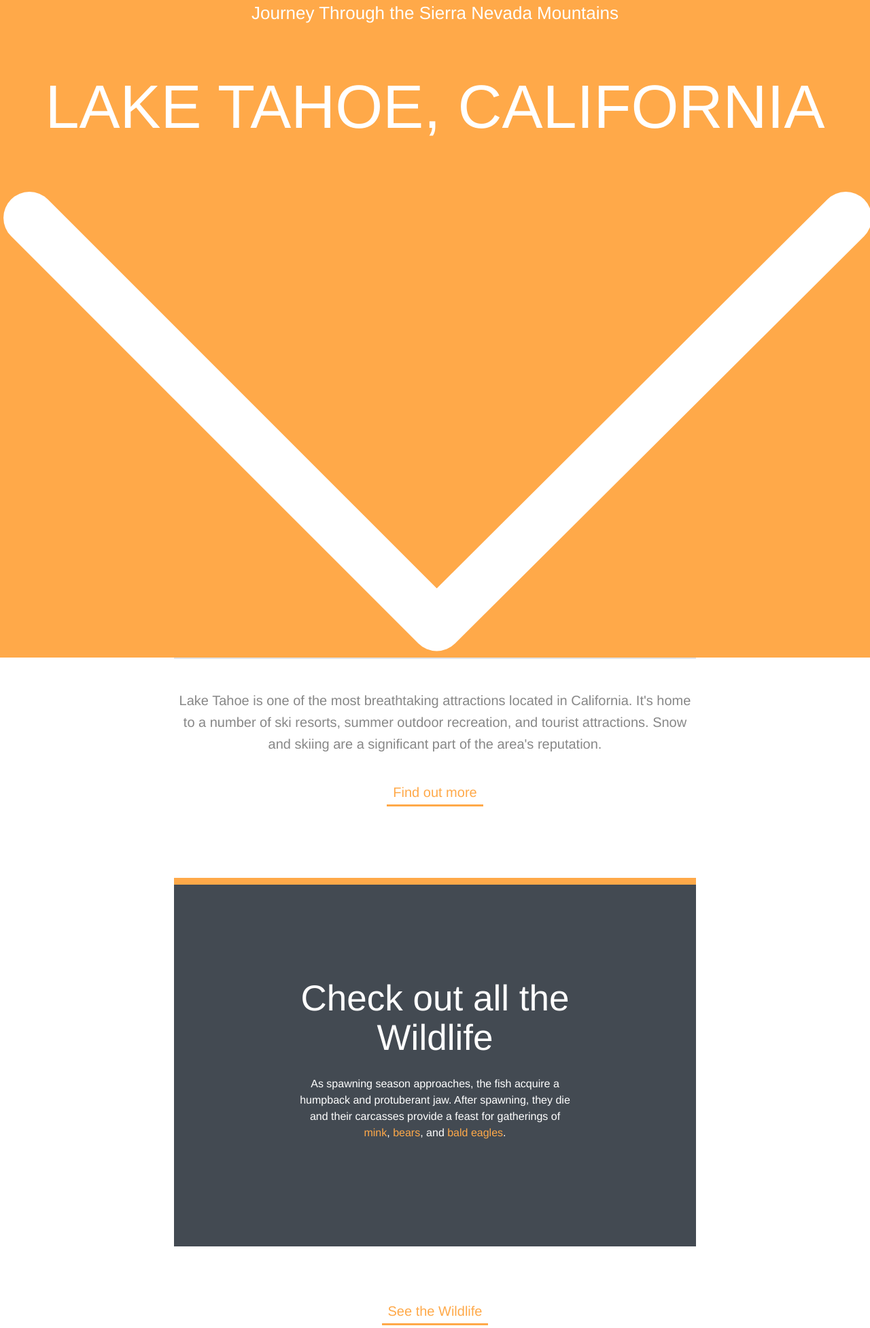
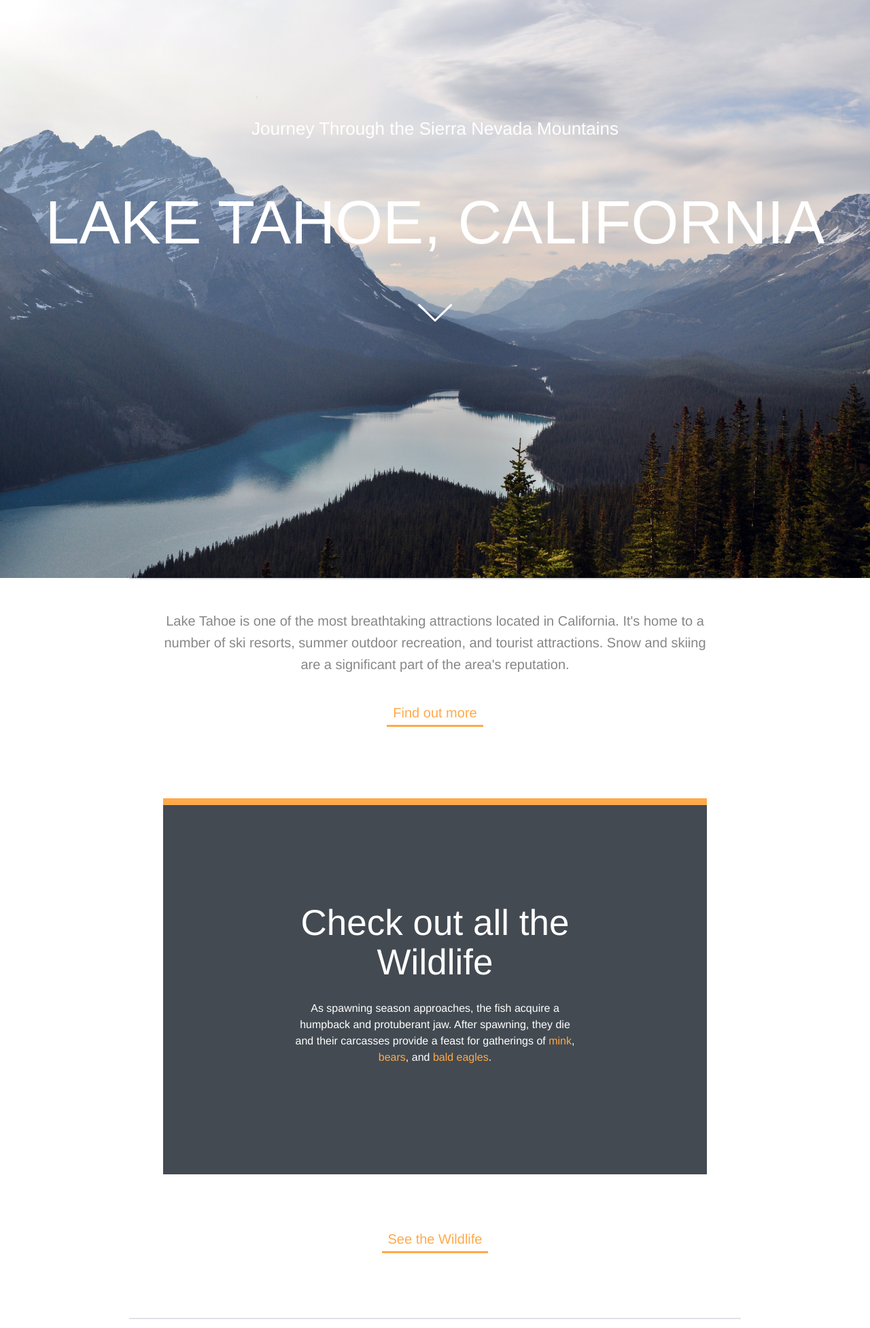
Before and after one commit to llogan382/practice-code, a PHP site: page /intro-css-course-treehouse/index.html in a window 1280 px wide. Shown: the top 1953 px of the page at 68% size. Run offline with PHP 8.4, Linux system fonts and the light colour scheme.

Commit message:
Commit for background images

```diff
--- a/intro-css-course-treehouse/css/style.css
+++ b/intro-css-course-treehouse/css/style.css
@@ -1,4 +1,7 @@
 /* Base Styles -------------------- */
+* {
+  box-sizing: border-box;
+}
 
 body {
     color: #878787;
@@ -27,8 +30,13 @@ body {
     line-height: 1.2;
     margin-bottom: 1.7em; /* 34px */
   }
+  img {
+    max-width: 100%;
+    margin-bottom: 20px;
+  }
 
   /* Pseudo-classes ------------------ */
+
 
   a:link {
     color: rgb(255, 169, 73);
@@ -51,6 +59,11 @@ body {
 
   .main-header {
     background-color: #ffa949;
+    padding-top: 170px;
+    height: 850px;
+    background-image: url('../img/mountains.jpg');
+    background-size: cover;
+    background-repeat: no-repeat;
   }
 
   .title {
@@ -102,8 +115,11 @@ body {
 
   .primary-content,
   .secondary-content {
-    width: 60%;
+    width: 75%;
+    padding-left: 50px;
+    padding-right: 50px;
     margin: auto;
+    max-width: 900px;
   }
 
   .wildlife {
@@ -113,3 +129,7 @@ body {
     border-top: 10px solid #ffa949;
     margin: 105px 0 60px;
   }
+
+  .arrow {
+    width: 50px;
+  }
--- a/intro-css-course-treehouse/index.html
+++ b/intro-css-course-treehouse/index.html
@@ -8,7 +8,7 @@
     <header id="top" class="main-header">
       <span class="title">Journey Through the Sierra Nevada Mountains</span>
       <h1>Lake Tahoe, California</h1>
-      <img src="img/arrow.svg" alt="Down arrow">
+      <img class="arrow" src="img/arrow.svg" alt="Down arrow">
     </header>
 
 		<div class="primary-content t-border">
```
